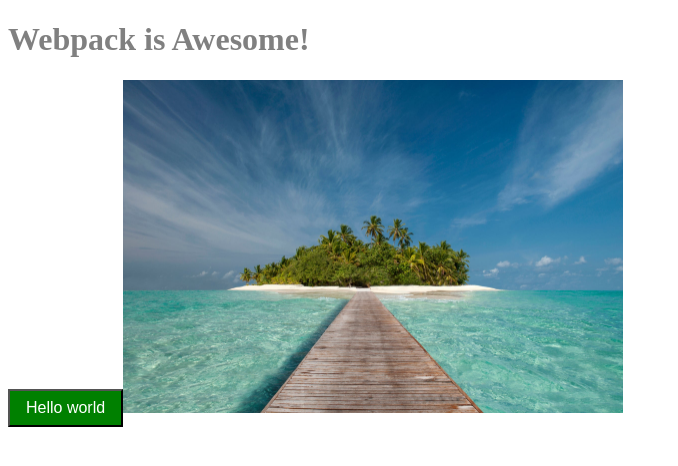
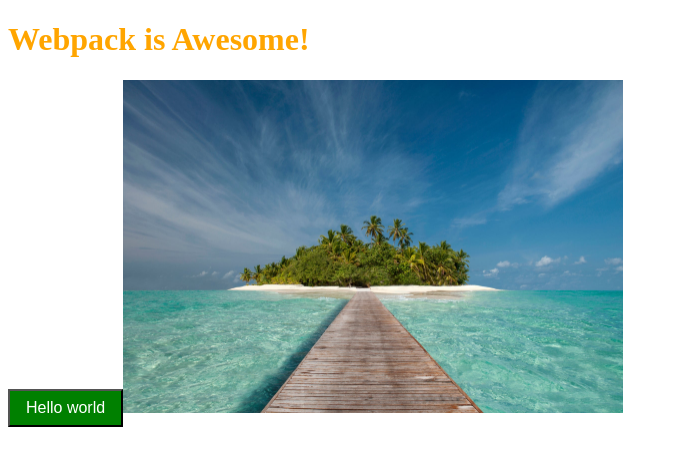
Before and after one commit to monello/webpack5-complete-guide, a website built with webpack: page index.html in a window 1280 px wide. Shown: the whole page, without its empty margins (0-678 px from the left). Built offline with nearby package versions, Linux system fonts and the light colour scheme.

Commit message:
Converted the CSS file to SASS. Added a CSS rule to test overriding

```diff
--- a/src/components/heading/heading.js
+++ b/src/components/heading/heading.js
@@ -1,4 +1,4 @@
-import './heading.css';
+import './heading.scss';
 
 class Heading {
     render() {
--- a/src/components/hello-world-button/hello-world-button.scss
+++ b/src/components/hello-world-button/hello-world-button.scss
@@ -15,3 +15,7 @@ $text-font-color: red;
     color: $text-font-color;
     font-weight: bold;
 }
+
+h1 {
+    color: orange;
+}
```
Also changed, not shown: src/components/heading/heading.scss (renamed from src/components/heading/heading.css).
